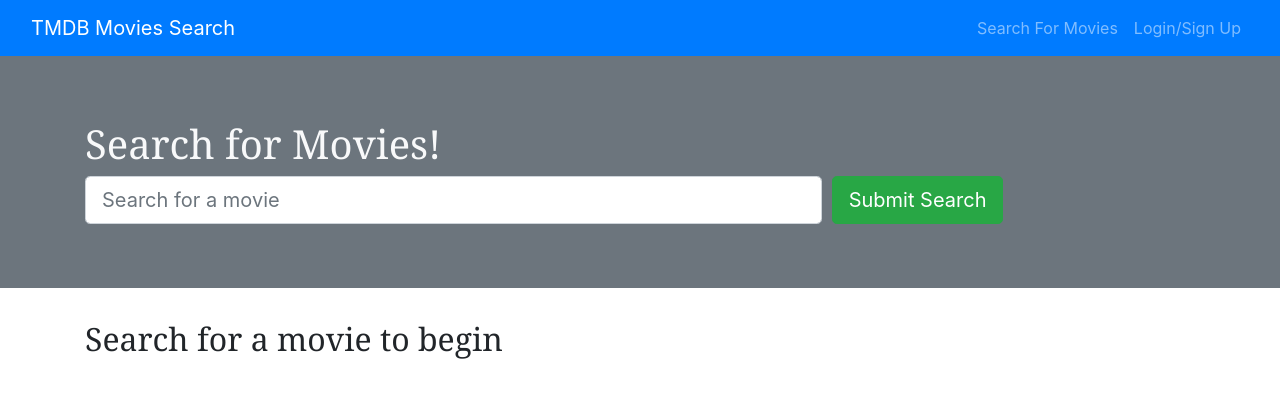
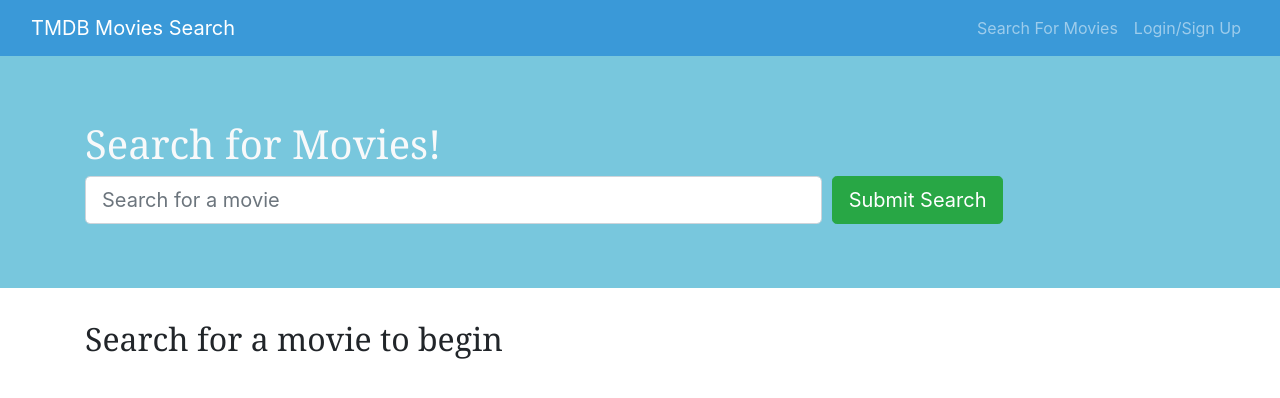
Before and after one commit to Jaswal1p/stunning-mas-green-jas, a React (Create React App) app in the folder client/: page / in a window 1280 px wide. Shown: the top 398 px of the page. Built offline with nearby package versions, Linux system fonts and the light colour scheme.

Commit message:
added css styling

```diff
--- a/client/src/App.css
+++ b/client/src/App.css
@@ -36,3 +36,15 @@
     transform: rotate(360deg);
   }
 }
+
+#jumbotron{
+  background-color:#78c7dd !important;
+}
+
+#navbarr{
+  background-color:#3a99d8 !important;
+}
+
+#midpage{
+  background: color #daebf8 !important;
+}
```
Also changed, not shown: 2 other files (tests, documents, lock files or other folders).
